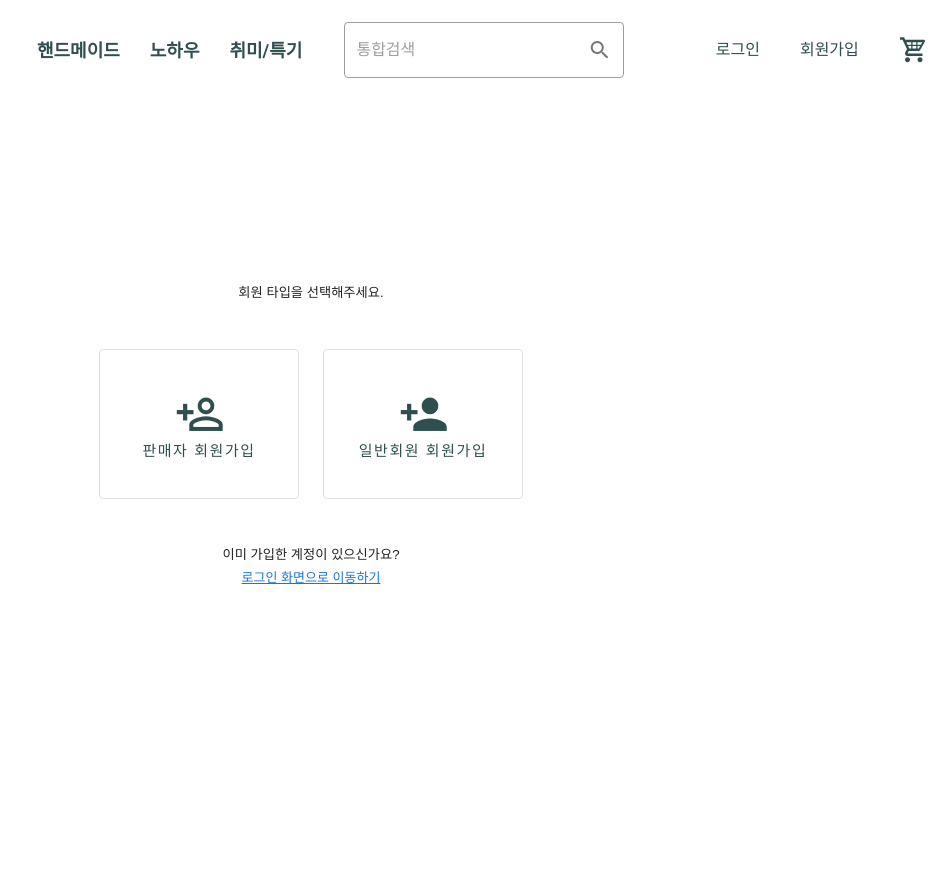
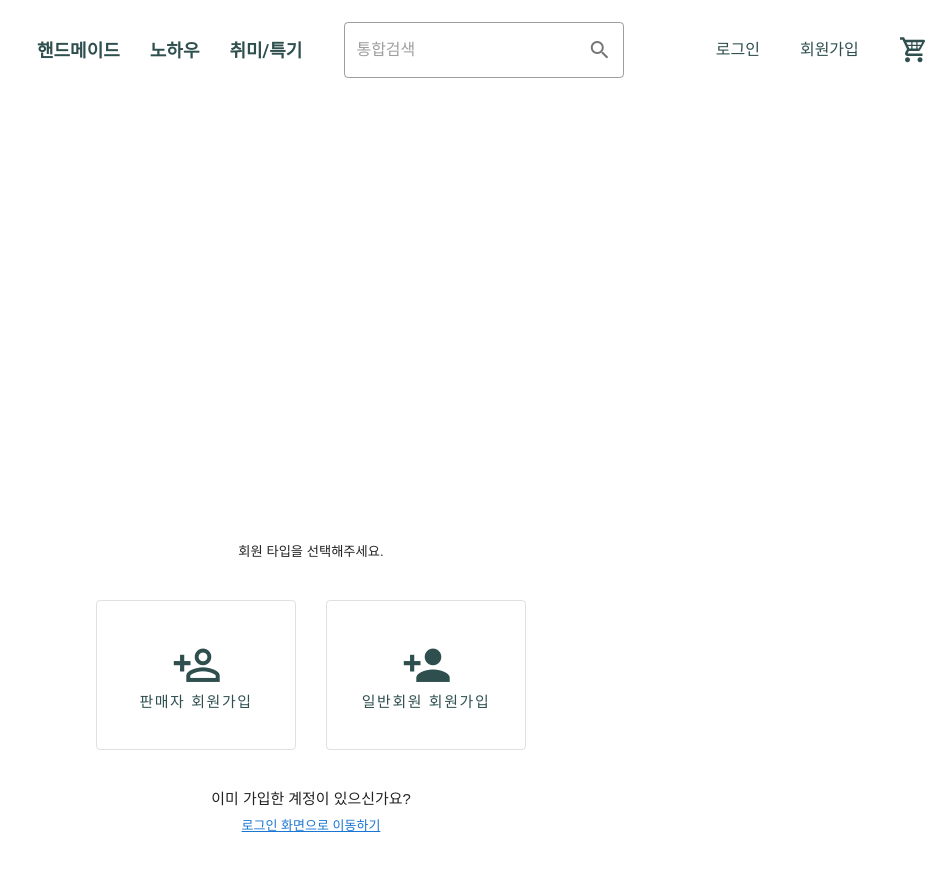
Before and after one commit to EDDI-RobotAcademy/Eddi-T1, a Vue app in the folder vue/frontend/: page / in a window 1280 px wide. Shown: the top 870 px of the page, without its empty margins (329-1280 px from the left). Before the commit the page ends 800 px from the top, so only its background shows below. Built offline with nearby package versions, Linux system fonts and the light colour scheme.

Commit message:
feat:[조안나] 사용자가 목적에 맞는 회원가입을 하기 위해 판매자/일반회원 모드를 선택하는 페이지 UI 추가 수정 [DIY-SALES-WEB-UI 1]

```diff
--- a/vue/frontend/src/components/account/SignUpChoiceForm.vue
+++ b/vue/frontend/src/components/account/SignUpChoiceForm.vue
@@ -3,13 +3,13 @@
     <div class="white" style="font-family: Arial">
       <v-col cols="auto" style="padding-bottom: 90px">
         <v-img
-            :src="require('@/assets/buydia_logo.png')" width="300" class="mx-auto mb-6"/>
+            :src="require('@/assets/sign_up_choice.png')" width="800" class="mx-auto mb-6"/>
         <h5 class="text-md-center" style="font-weight: normal">
           회원 타입을 선택해주세요.</h5>
         <v-row justify="center">
-          <div class="my-2">
-            <v-btn width="200" height="150" text large outlined style="font-size: large"
-                   class="mx-auto" id="heightSizeBox" color="#2F4F4F" @click="null">
+          <div style="margin-right: 30px">
+            <v-btn width="200" height="150" text large outlined style
+                   class="mx-auto" id="signUpButton" color="#2F4F4F" @click="null">
               <h5 style="font-weight: normal">
                 <v-icon size="50px">mdi-account-plus-outline</v-icon>
                 <br/> 판매자 회원가입
@@ -17,11 +17,8 @@
             </v-btn>
           </div>
           <div>
-            <v-container></v-container>
-          </div>
-          <div class="my-2">
-            <v-btn width="200" height="150" text large outlined style="font-size: large"
-                   class="mx-auto" id="heightSizeBox" color="#2F4F4F" @click="null">
+            <v-btn width="200" height="150" text large outlined style
+                   class="mx-auto" id="signUpButton" color="#2F4F4F" @click="null">
               <h5 style="font-weight: normal">
                 <v-icon size="50px">mdi-account-plus</v-icon>
                 <br/> 일반회원 회원가입
@@ -29,7 +26,7 @@
             </v-btn>
           </div>
         </v-row>
-        <div id="heightSizeBox" class="text-md-center">
+        <div id="signUpButton" class="text-md-center">
           <h5 style="font-weight: normal">
             이미 가입한 계정이 있으신가요?</h5>
           <router-link to="/sign-in-view"
@@ -49,8 +46,9 @@ export default {
 </script>
 
 <style scoped>
-#heightSizeBox {
+#signUpButton {
   margin-top: 50px;
+  font-size: large;
 }
 
 </style>
```
Also changed, not shown: vue/frontend/src/assets/sign_up_choice.png (added).
